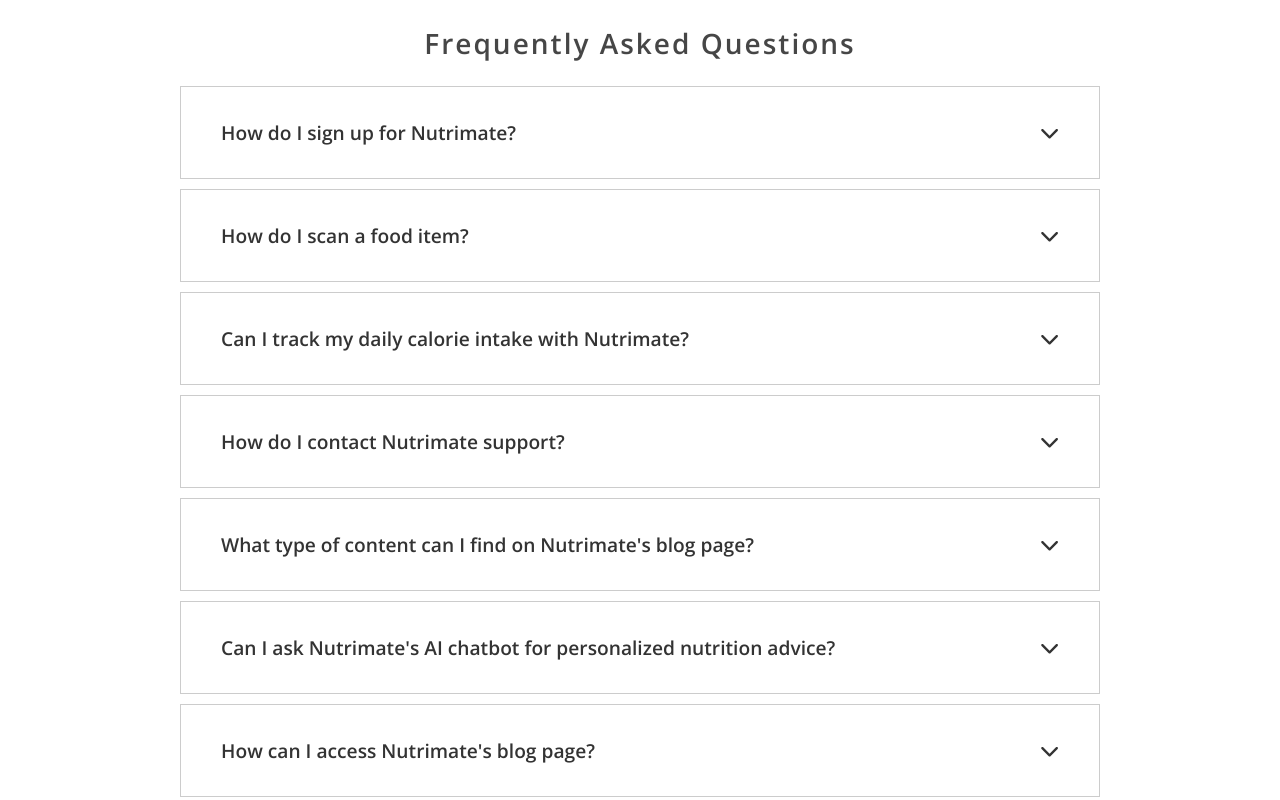
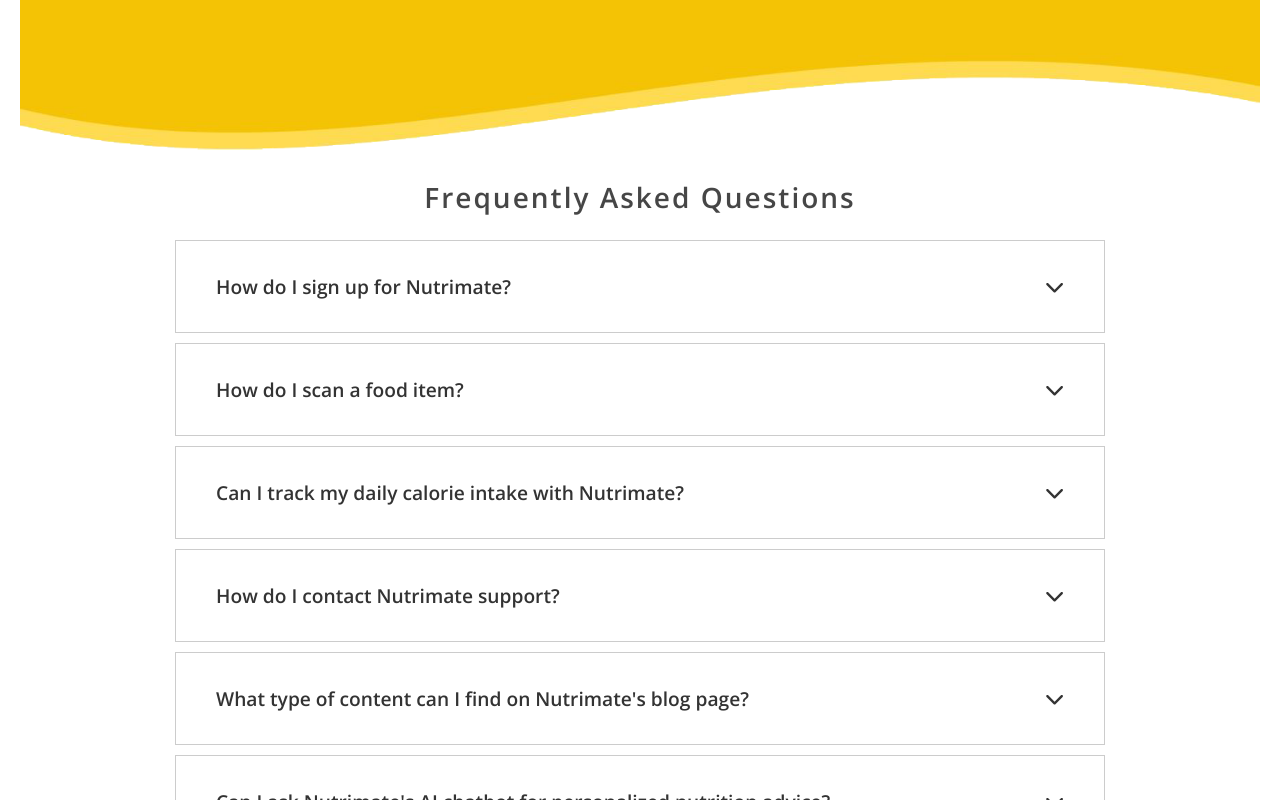
Before and after one commit to Senuda004/SDGP-CS14-Front-end, a React (Create React App) app: page /q-and-a in a window 1280 px wide. Shown: the top 800 px of the page. Built offline with nearby package versions, Linux system fonts and the light colour scheme.

Commit message:
add wave border to QA page

```diff
--- a/src/components/pages/QAPage.jsx
+++ b/src/components/pages/QAPage.jsx
@@ -2,6 +2,8 @@
 import "./QApage.css";
 import { faChevronDown } from '@fortawesome/free-solid-svg-icons';
 import { FontAwesomeIcon } from '@fortawesome/react-fontawesome';
+import waveImage from '../images/wave.png';
+
 
 const QAPage = () => {
   useEffect(() => {
@@ -10,8 +12,8 @@
 
     for (i = 0; i < acc.length; i++) {
       acc[i].addEventListener("click", function () {
-        this.classList.toggle("active");
-        this.parentElement.classList.toggle("active");
+        this.classList.toggle("activee");
+        this.parentElement.classList.toggle("activee");
 
         var panel = this.nextElementSibling;
 
@@ -25,6 +27,10 @@
   }, []);
   return (
     <div className="wrapper">
+      <div>
+        <img src={waveImage} alt="wave" className="waveImage" />
+      </div>
+
       <h1>Frequently Asked Questions</h1>
 
       <div className="faq">
--- a/src/components/pages/QApage.css
+++ b/src/components/pages/QApage.css
@@ -1,14 +1,21 @@
-@import url("https://fonts.googleapis.com/css2?family=Roboto&display=swap");
+@import url('https://fonts.googleapis.com/css2?family=Poppins:ital,wght@0,100;0,200;0,300;0,400;0,500;0,600;0,700;0,800;0,900;1,100;1,200;1,300;1,400;1,500;1,600;1,700;1,800;1,900&display=swap');
+
 .QApage {
   padding: 0;
   margin: 0;
   box-sizing: border-box;
-  font-family: "Roboto", sans-serif;
+  font-family: "poppins", sans-serif;
 }
 
-.wrapper {
-  max-width: 75%;
+.waveImage {
+  width: 100%;
+  height: 150px;
+}
+
+.wrapper .faq{
+  width: 75%;
   margin: auto;
+  margin-bottom: 10px;
 }
 
 .wrapper > p,
@@ -41,8 +48,8 @@
   font-size: 1.6rem;
 }
 
-.QApage .active,
-.QApage.accordion:hover {
+.activee,
+.accordion:hover {
   background-color: #f1f7f5;
 }
 .panel {
```
Also changed, not shown: src/components/images/wave.png (added).
